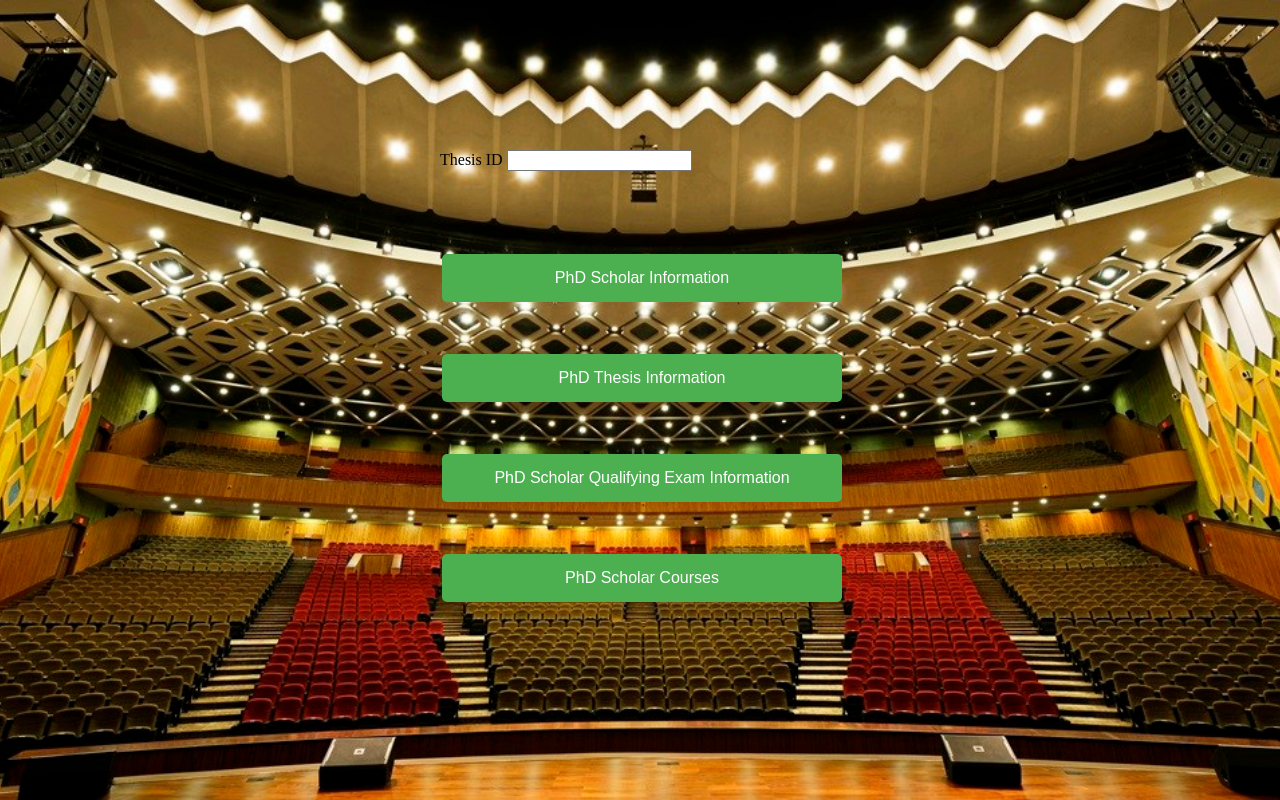
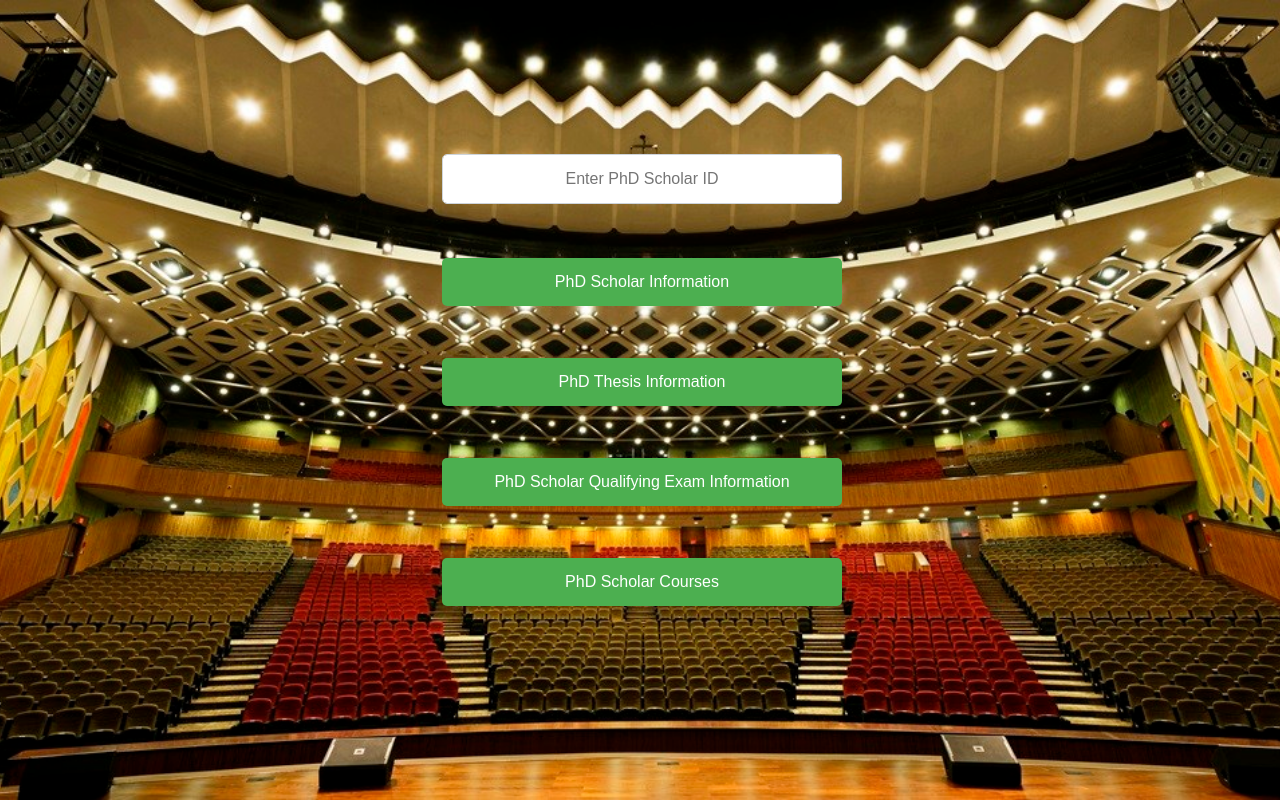
Before and after one commit to chaitybhandari/phd_info_mgmt_system, a Django app: page /phd/phd_update/ in a window 1280 px wide. Run offline with Django 3.2, Linux system fonts and the light colour scheme; some libraries are stand-ins or nearby versions.

Commit message:
Fixed PhD Update Page CSS

```diff
--- a/static/css/style.css
+++ b/static/css/style.css
@@ -16,26 +16,47 @@ html, body {
     margin: 0 auto;
 
 }
-.input-group {
+.input-div {
     width: 400px;
     height: 100px;
     margin: 0 auto;
 }
 
+.input-div .form-input{
+    display: block;
+    color: #495057;
+    background-color: #fff;
+    background-clip: padding-box;
+    box-sizing: border-box;
+    border: 1px solid #ced4da;
+    border-radius: 5px;
+    transition: border-color .15s ease-in-out;
+}
+
+.form-input:focus{
+    outline: none;
+    border: 1.5px solid #80bdff;
+    border-radius: 5px;
+}
+
+
 .buttons {
-    width: 400px;
     background-color: #4CAF50;
     border-radius: 5px;
     border: none;
     color: white;
+    cursor: pointer;
+    transition: background .5s;
+}
+
+.buttons, .input-div .form-input{
+    width: 100%;
     padding: 15px 32px;
+    margin: 4px 2px;
     text-align: center;
     text-decoration: none;
+    font-family: Arial;
     font-size: 16px;
-    font-family: Arial;
-    margin: 4px 2px;
-    cursor: pointer;
-    transition: background .5s;
 }
 
 .buttons:hover {
@@ -84,10 +105,11 @@ html, body {
 }
 
 
-#thesis_id, #id_number, #name{
+.readonly{
 	cursor: default;
 }
 
-#thesis_id:focus, #id_number:focus, #name:focus{
+.readonly:focus{
 	box-shadow: 0 0 0 0;
 	border-color: #ced4da;
+}
--- a/templates/phd_info_mgmt_system/phd_thesis_form.html
+++ b/templates/phd_info_mgmt_system/phd_thesis_form.html
@@ -33,7 +33,7 @@
                                 <!-- Text input-->
                                 <div class="form-group">
                                   <label class="control-label" for="id_number">ID Number</label>
-                                  <input id="id_number" name="id_number" placeholder="" class="form-control input-md" required="" type="text" readonly>
+                                  <input id="id_number" name="id_number" placeholder="" class="readonly form-control input-md" required="" type="text" readonly>
                                 </div>
 
                                 <div class="form-group">
--- a/templates/phd_info_mgmt_system/phd_update.html
+++ b/templates/phd_info_mgmt_system/phd_update.html
@@ -15,9 +15,8 @@
             {% csrf_token %}
 
             <div class="button-group">
-                <div class="input-group">
-                    <label class="control-label" for="id_number">Thesis ID</label>
-                    <input id="id_number" name="id_number" placeholder="" class="form-control input-md" required />
+                <div class="input-div">
+                    <input id="id_number" name="id_number" class="form-input" placeholder="Enter PhD Scholar ID" required />
                 </div>
                 <div class="button-div">
                     <button class="buttons" type="submit" id="phd_scholar" formaction="/phd/render_update_form/" onclick="">PhD Scholar Information</button>
```
